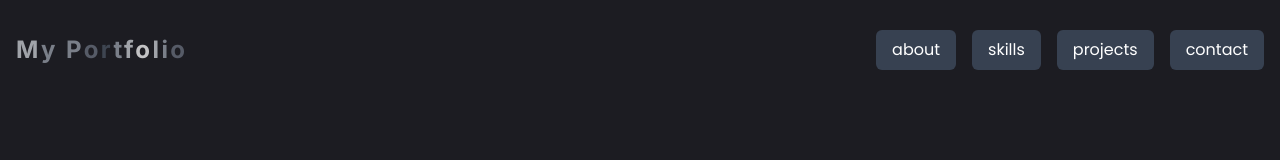
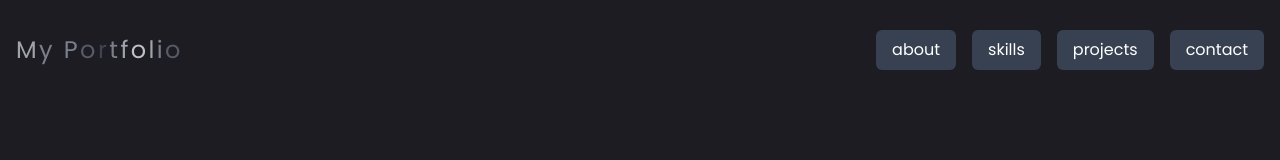
Before and after one commit to sslsoo/portfolio, a Next.js app: page /portfolio/ in a window 1280 px wide. Shown: the top 160 px of the page. Built offline with nearby package versions, Linux system fonts and the light colour scheme.

Commit message:
헤더 추가 수정

```diff
--- a/src/components/Header.tsx
+++ b/src/components/Header.tsx
@@ -10,7 +10,7 @@ const Header: React.FC = () => {
   return (
     <header className={`${styles.header} `}>
       <div className="container mx-auto p-4 flex justify-between items-center">
-      <div className="text-white font-bold text-2xl animate-pulse tracking-widest">
+      <div className={`text-white font-bold text-2xl animate-pulse tracking-widest ${poppins.className}`}>
           <span className="text-gray-300">M</span>
           <span className="text-gray-400">y</span>
           <span className="text-transparent"> </span> {/* Space */}
```
